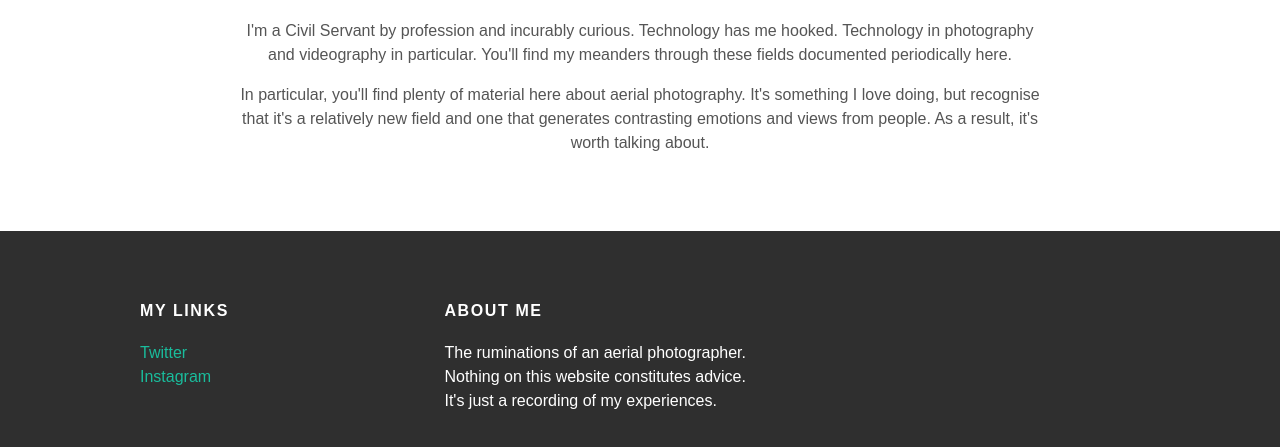
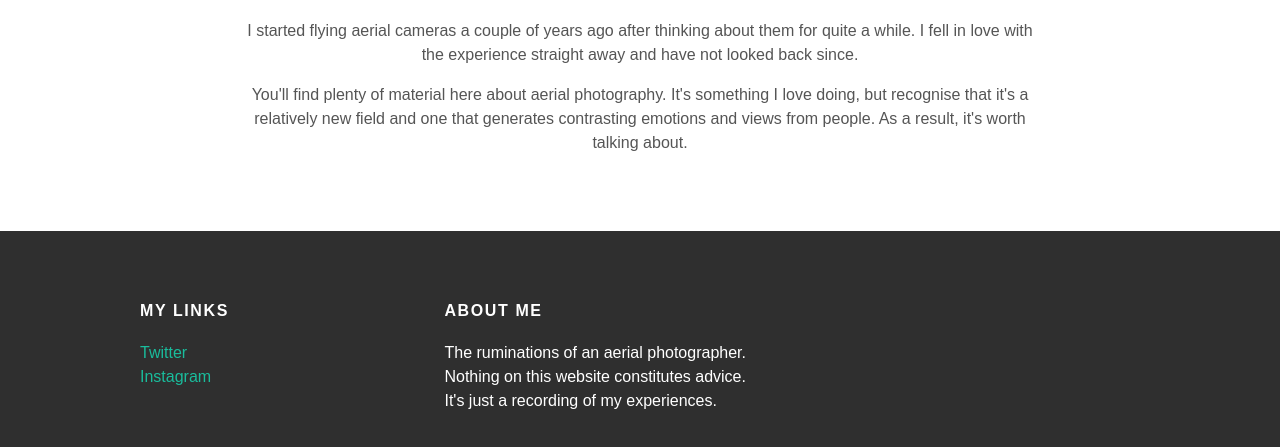
Before and after one commit to DavidAFoley/DavidAFoley.github.io, a plain HTML site: page about.html in a window 1280 px wide. Shown: the part 475-922 px from the top of the page. Drawn offline with Linux system fonts and the light colour scheme; a web font is replaced by a local one.

Commit message:
Add files via upload

```diff
--- a/about.html
+++ b/about.html
@@ -23,8 +23,8 @@
             </div> <!-- about-author -->
             <h1 class="about-title">About Me</h3>
             <div class="about-content">
-              <p>I'm a Civil Servant by profession and incurably curious. Technology has me hooked. Technology in photography and videography in particular. You'll find my meanders through these fields documented periodically here.</p>
-              <p>In particular, you'll find plenty of material here about aerial photography. It's something I love doing, but recognise that it's a relatively new field and one that generates contrasting emotions and views from people. As a result, it's worth talking about.</p>
+              <p>I started flying aerial cameras a couple of years ago after thinking about them for quite a while. I fell in love with the experience straight away and have not looked back since.</p>
+              <p>You'll find plenty of material here about aerial photography. It's something I love doing, but recognise that it's a relatively new field and one that generates contrasting emotions and views from people. As a result, it's worth talking about.</p>
             </div> <!-- about-content -->
           </div> <!-- about -->
         </div> <!-- container -->
```
